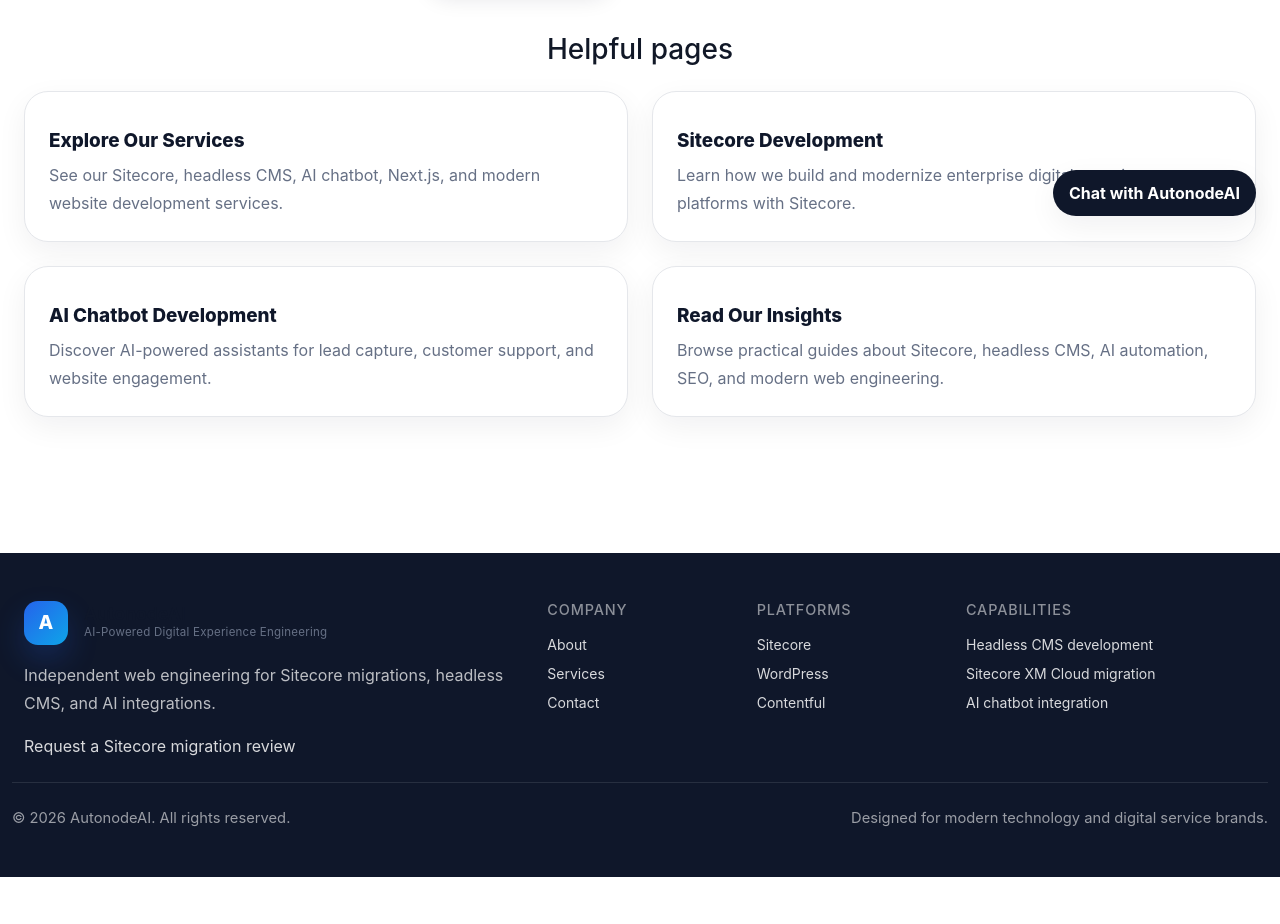
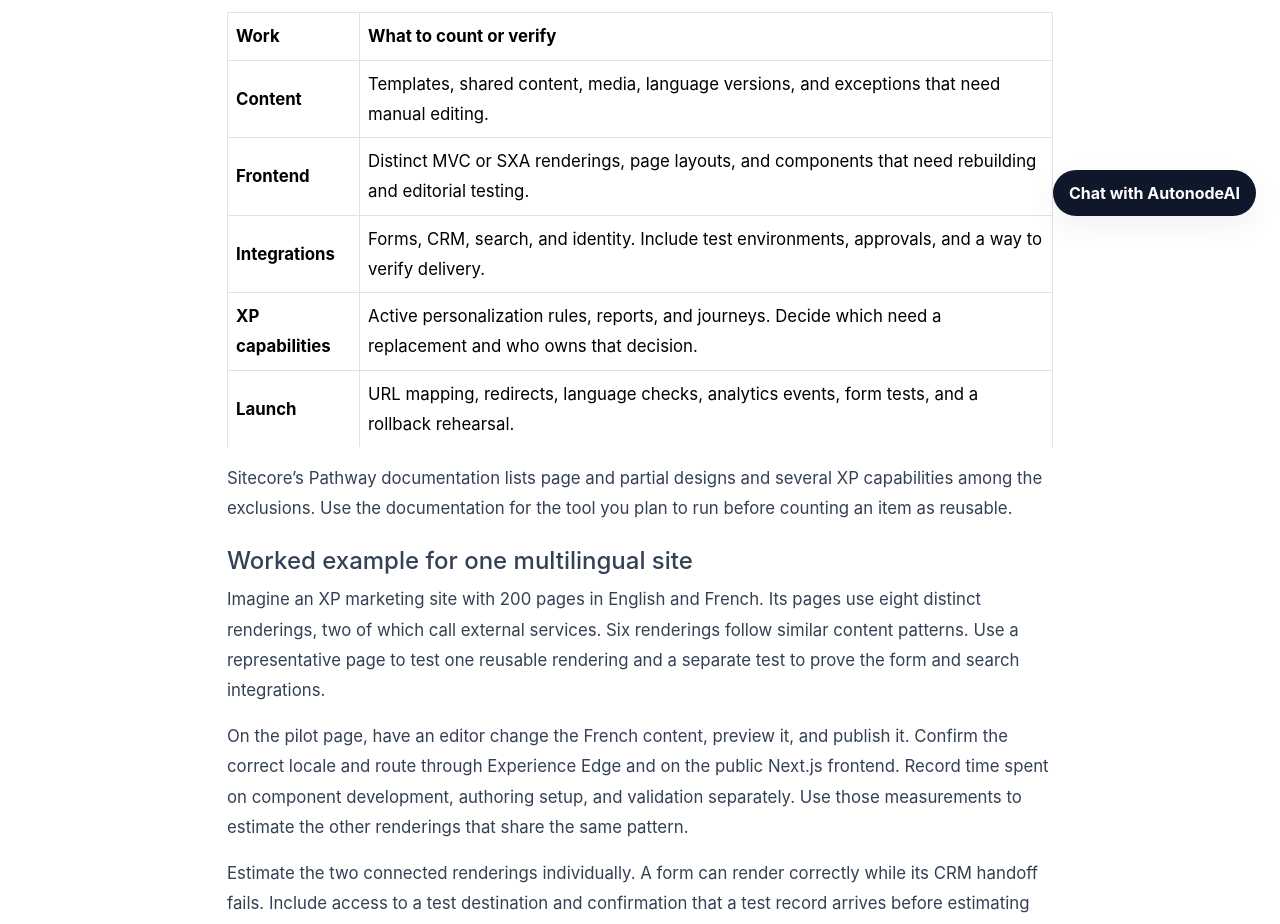
Before and after one commit to biswajitnayak390/mywebautonode, a Next.js app: page /blog/sitecore-xm-cloud-migration-estimate in a window 1280 px wide. Before the commit this address had no page. Shown: the part 560-1484 px from the top of the page. Before the commit the page ends 1437 px from the top, so only its background shows below. Built offline with nearby package versions, Linux system fonts and the light colour scheme.

Commit message:
Publish a Sitecore migration estimation guide and accurate sitemap dates

```diff
--- a/app/blog/page.tsx
+++ b/app/blog/page.tsx
@@ -8,6 +8,11 @@ export const metadata = sitePageMetadata(
 );
 
 const articles = [
+  {
+    href: "/blog/sitecore-xm-cloud-migration-estimate",
+    title: "How to Estimate a Sitecore XP to XM Cloud Migration",
+    description: "Use a pilot, reusable components, and integration checks to build a migration estimate.",
+  },
   {
     href: "/blog/sitecore-nextjs-published-page-404",
     title: "Why a Published Sitecore Page Returns 404 in Next.js",
--- a/app/blog/sitecore-xm-cloud-migration-checklist/page.tsx
+++ b/app/blog/sitecore-xm-cloud-migration-checklist/page.tsx
@@ -7,6 +7,7 @@ const article = {
   description:
     "Plan a move from Sitecore XP or XM to XM Cloud. Inventory content, test a pilot on Experience Edge, and protect forms, redirects, and multilingual SEO.",
   published: "2026-11-14",
+  updated: "2026-11-15",
 };
 
 export const metadata = articleMetadata(article);
@@ -62,6 +63,10 @@ export default function MigrationChecklistPage() {
         cutover, agree on the checks that must pass, the problems that justify a rollback,
         and the steps to return traffic to the previous site.
       </p>
+      <p>
+        Use your pilot results to plan the engineering and launch work.{" "}
+        <Link href="/blog/sitecore-xm-cloud-migration-estimate">How to estimate a Sitecore XM Cloud migration</Link>
+      </p>
 
       <div className="cta-banner mt-4">
         <h2 className="h4">Get a second opinion on your migration plan</h2>
--- /dev/null
+++ b/app/blog/sitecore-xm-cloud-migration-estimate/page.tsx
@@ -0,0 +1,121 @@
+import Link from "next/link";
+import BlogArticle, { articleMetadata } from "@/components/BlogArticle";
+
+const article = {
+  path: "/blog/sitecore-xm-cloud-migration-estimate",
+  title: "How to Estimate a Sitecore XP to XM Cloud Migration",
+  description:
+    "Estimate a Sitecore XM Cloud migration by testing a pilot, counting reusable components, and scoping content, integrations, and launch validation separately.",
+  published: "2026-11-15",
+};
+
+export const metadata = articleMetadata(article);
+
+export default function SitecoreMigrationEstimatePage() {
+  return (
+    <BlogArticle details={article}>
+      <p className="lead">
+        To estimate a move from Sitecore XP to XM Cloud, now part of SitecoreAI,
+        measure a small migration pilot first. Use it to estimate repeatable
+        work, then budget separately for integrations, launch, and the Sitecore
+        XP features the business intends to keep.
+      </p>
+
+      <h2 className="h4 mt-4">Count the work that needs separate estimates</h2>
+      <div className="table-responsive my-3">
+        <table className="table table-bordered align-middle mb-0">
+          <caption className="visually-hidden">Work to include in a Sitecore migration estimate</caption>
+          <thead>
+            <tr>
+              <th scope="col">Work</th>
+              <th scope="col">What to count or verify</th>
+            </tr>
+          </thead>
+          <tbody>
+            <tr>
+              <th scope="row">Content</th>
+              <td>Templates, shared content, media, language versions, and exceptions that need manual editing.</td>
+            </tr>
+            <tr>
+              <th scope="row">Frontend</th>
+              <td>Distinct MVC or SXA renderings, page layouts, and components that need rebuilding and editorial testing.</td>
+            </tr>
+            <tr>
+              <th scope="row">Integrations</th>
+              <td>Forms, CRM, search, and identity. Include test environments, approvals, and a way to verify delivery.</td>
+            </tr>
+            <tr>
+              <th scope="row">XP capabilities</th>
+              <td>Active personalization rules, reports, and journeys. Decide which need a replacement and who owns that decision.</td>
+            </tr>
+            <tr>
+              <th scope="row">Launch</th>
+              <td>URL mapping, redirects, language checks, analytics events, form tests, and a rollback rehearsal.</td>
+            </tr>
+          </tbody>
+        </table>
+      </div>
+      <p>
+        Sitecore’s Pathway documentation lists page and partial designs and
+        several XP capabilities among the exclusions. Use the documentation for
+        the tool you plan to run before counting an item as reusable.
+      </p>
+
+      <h2 className="h4 mt-4">Worked example for one multilingual site</h2>
+      <p>
+        Imagine an XP marketing site with 200 pages in English and French.
+        Its pages use eight distinct renderings, two of which call external
+        services. Six renderings follow similar content patterns. Use a
+        representative page to test one reusable rendering and a separate test
+        to prove the form and search integrations.
+      </p>
+      <p>
+        On the pilot page, have an editor change the French content, preview it,
+        and publish it. Confirm the correct locale and route through Experience
+        Edge and on the public Next.js frontend. Record time spent on component
+        development, authoring setup, and validation separately. Use those
+        measurements to estimate the other renderings that share the same
+        pattern.
+      </p>
+      <p>
+        Estimate the two connected renderings individually. A form can render
+        correctly while its CRM handoff fails. Include access to a test
+        destination and confirmation that a test record arrives before
+        estimating how much integration work remains.
+      </p>
+
+      <h2 className="h4 mt-4">Put decisions and dependencies in the estimate</h2>
+      <p>
+        List the deliverables, link each assumption to an owner, and identify
+        which work can happen in parallel. Separate content cutover from
+        engineering effort. Editorial sign-off, CRM approval, and domain changes
+        can affect the launch date even after development is complete.
+      </p>
+      <p>
+        Record which templates, locales, and integrations your estimate covers.
+        Give unresolved items a discovery step and a date for revising the
+        estimate. Check licensing with Sitecore using your intended product
+        configuration.
+      </p>
+
+      <div className="cta-banner mt-4">
+        <h2 className="h4">Turn the estimate into a migration plan</h2>
+        <p>Compare your inventory and pilot against the launch checks before committing to a date.</p>
+        <div className="d-flex flex-wrap gap-2">
+          <Link href="/blog/sitecore-xm-cloud-migration-checklist" className="btn btn-brand-primary">
+            Use the migration checklist
+          </Link>
+          <Link href="/sitecore-xm-cloud-development" className="btn btn-brand-outline">
+            Explore Sitecore migration services
+          </Link>
+        </div>
+      </div>
+      <p className="small mt-4 mb-0">
+        Sitecore documents the supported migration paths and tool exclusions.{" "}
+        <a href="https://doc.sitecore.com/sai/en/developers/sitecoreai/migrate-a-site-to-sitecoreai.html">
+          SitecoreAI migration documentation
+        </a>
+      </p>
+    </BlogArticle>
+  );
+}
--- a/app/sitecore-xm-cloud-development/page.tsx
+++ b/app/sitecore-xm-cloud-development/page.tsx
@@ -35,6 +35,11 @@ export default function SitecoreMigrationService() {
           each dependency. Compare the cost of rebuilding a component with how
           often editors use it and what it contributes to the website.
         </p>
+        <p className="section-copy">
+          Use the{" "}
+          <Link href="/blog/sitecore-xm-cloud-migration-estimate">XP to XM Cloud migration estimation guide</Link>
+          {" "}to decide what should go into the estimate.
+        </p>
         <p className="section-copy mb-0">
           Bring your current Sitecore version, a few representative URLs, and
           the integrations that must keep working. Use the{" "}
```
Also changed, not shown: app/sitemap.ts (+26 -23 lines).
